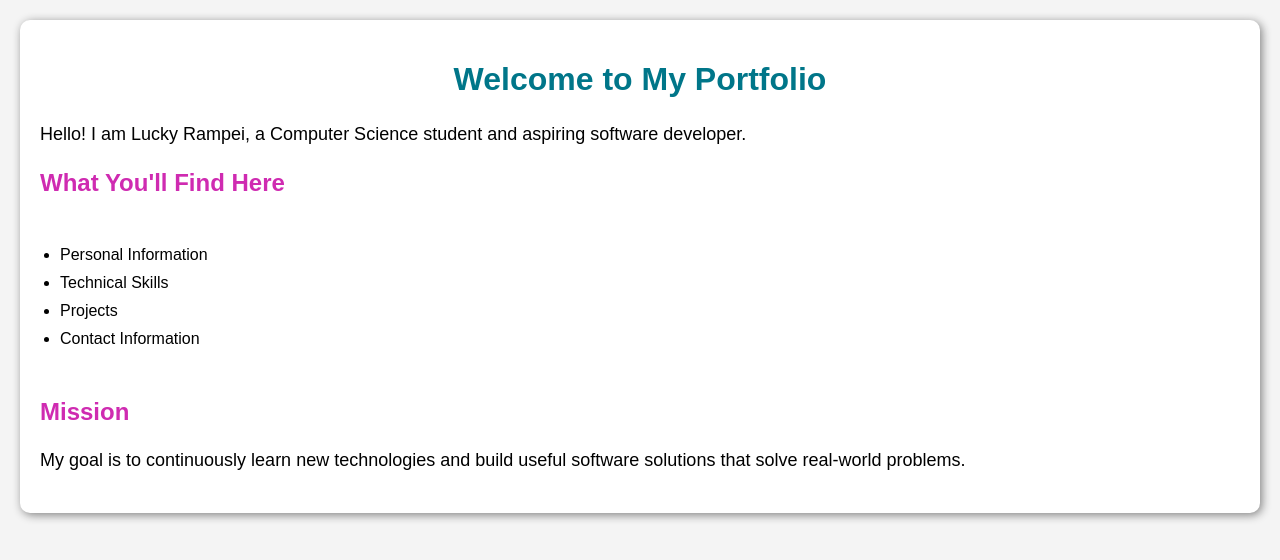
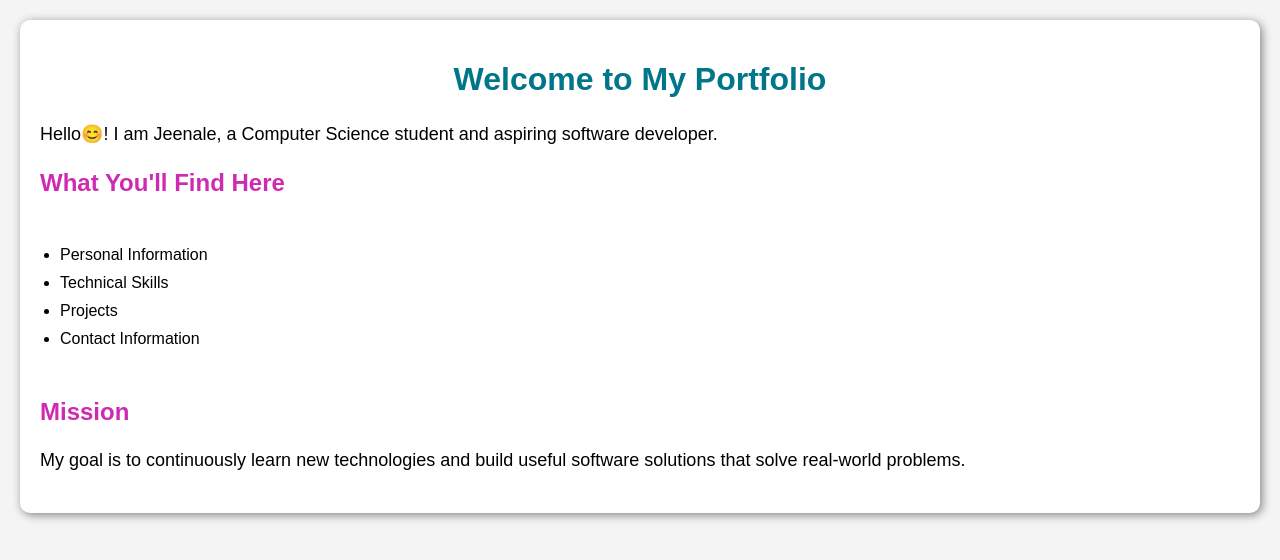
Before and after one commit to LuckyRampei/demo_portfolio, a plain HTML site: page home.html in a window 1280 px wide. Drawn offline with Linux system fonts and the light colour scheme.

Commit message:
Revise author details and enhance welcome message
Updated the author's name and added an emoji in the introduction.

```diff
--- a/home.html
+++ b/home.html
@@ -52,7 +52,7 @@
         <h1>Welcome to My Portfolio</h1>
 
         <p>
-            Hello! I am Lucky Rampei, a Computer Science student and aspiring
+            Hello😊! I am Jeenale, a Computer Science student and aspiring
             software developer.
         </p>
 
```
